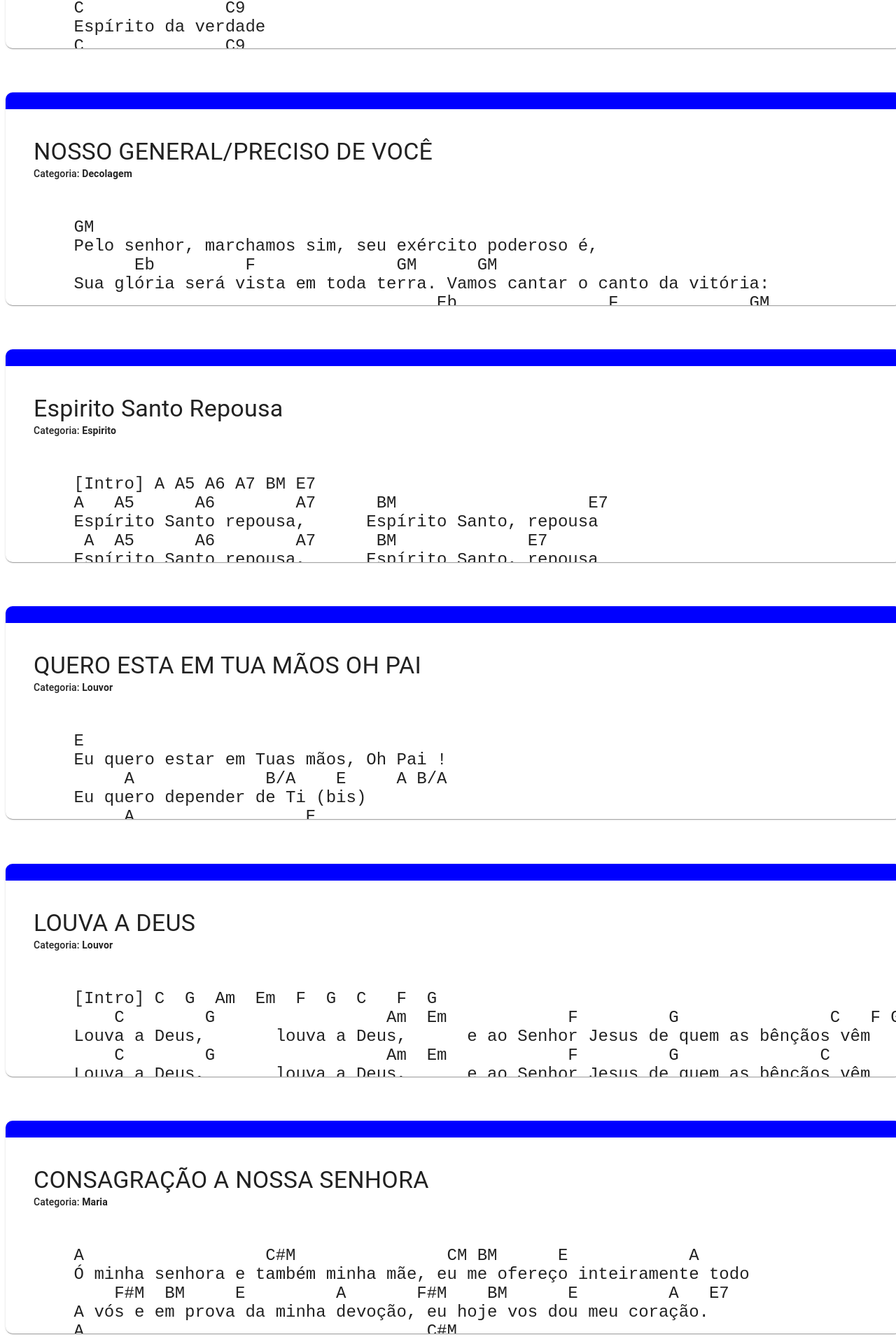
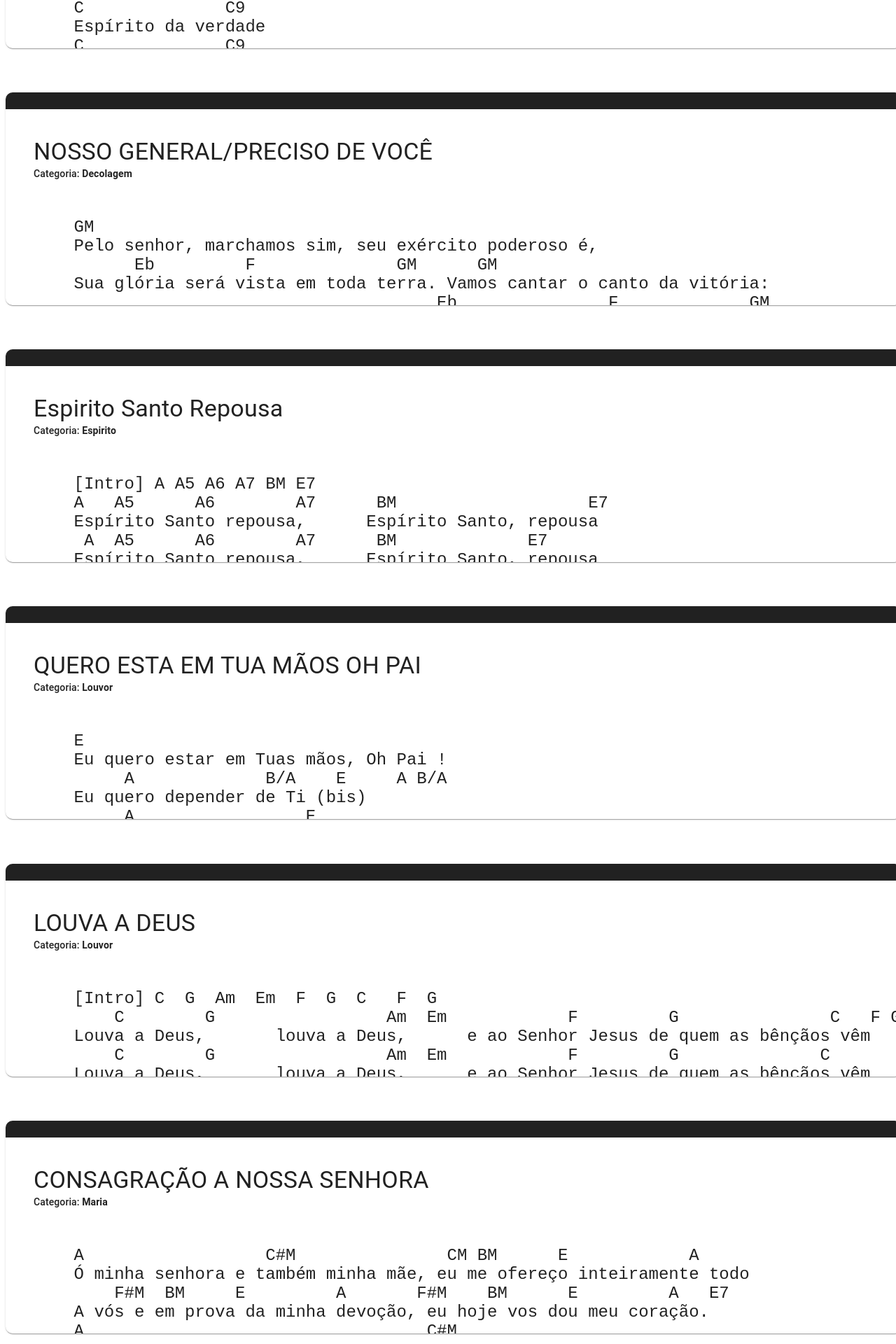
Before and after one commit to rafadealmeida/repertorio, a React (Create React App) app: page / in a window 1280 px wide. Shown: the part 794-2714 px from the top of the page at 70% size. Built offline with nearby package versions, Linux system fonts and the light colour scheme.

Commit message:
Bordas de cores dinâmicas

```diff
--- a/src/_mocks/cifras.js
+++ b/src/_mocks/cifras.js
@@ -468,7 +468,6 @@ const cifra = [
     id: sumId(),
     categoria: 'Louvor',
     cifra: `
-    <pre>
         Intro. F F#  G
         G                                C
         Reunidos aqui, só pra louvar o Senhor
--- /dev/null
+++ b/src/assets/css/cards.css
@@ -0,0 +1,21 @@
+.cartao-post--Maria {
+  border-color: #83D5F1
+}
+.cartao-post--Paz {
+  border-color: #DADDDB
+}
+.cartao-post--Decolagem {
+  border-color: #EBA75F
+}
+.cartao-post--Espirito {
+  border-color: #FFD966
+}
+.cartao-post--Louvor {
+  border-color: #F77B72
+}
+.cartao-post--Perdao {
+  border-color: #BADBE1
+}
+.cartao-post--Novas {
+  border-color: #B4A7D6
+}
--- /dev/null
+++ b/src/assets/css/link_menu.css
@@ -0,0 +1,3 @@
+.menu__link{
+  text-decoration: none
+}
--- a/src/components/CardCifra.jsx
+++ b/src/components/CardCifra.jsx
@@ -1,8 +1,8 @@
 import React from 'react';
 import { Typography, Card } from '@mui/material';
 import styled from 'styled-components';
-import { useParams, Link } from 'react-router-dom';
-// import cifras from '../_mocks/cifras';
+import { Link } from 'react-router-dom';
+import '../assets/css/cards.css';
 
 const Cifra = styled.pre`
   font-size: 1.5rem;
@@ -10,14 +10,13 @@ const Cifra = styled.pre`
 
 // eslint-disable-next-line react/prop-types
 function CardCifra({ cifras = [] }) {
-  // eslint-disable-next-line no-unused-vars
-  const { id } = useParams();
   return (
     <>
       {cifras.map((cifra) => {
         return (
           <Link key={cifra.id} to={`/cifra/${cifra.id}`} style={{ textDecoration: 'none' }}>
             <Card
+              className={`cartao-post--${cifra.categoria}`}
               key={cifra.id}
               sx={{
                 margin: '5% auto',
@@ -25,7 +24,7 @@ function CardCifra({ cifras = [] }) {
                 borderRadius: '10px',
                 height: 200,
                 width: 1200,
-                borderTop: '1.5rem solid blue',
+                borderTop: '1.5rem solid',
               }}
             >
               <Typography variant="h4">{cifra.titulo}</Typography>
--- a/src/components/Drawer.jsx
+++ b/src/components/Drawer.jsx
@@ -33,11 +33,11 @@ export default function TemporaryDrawer() {
       onKeyDown={toggleDrawer(anchor, false)}
     >
       <List>
-        <Link to="/">
+        <Link to="/" className="menu__link">
           <ListItem key="Home" disablePadding>
             <ListItemButton>
               <ListItemIcon>
-                <Icon icon="entypo:folder-music" />
+                <Icon icon="entypo:folder-music" fontSize="large" />
               </ListItemIcon>
               <ListItemText primary="Home" />
             </ListItemButton>
@@ -45,23 +45,23 @@ export default function TemporaryDrawer() {
         </Link>
       </List>
       <List>
-        <Link to="/teste">
+        <Link to="/teste" className="menu__link">
           <ListItem key="Missa" disablePadding>
-            <ListItemButton sx={{ textDecoration: 'none' }}>
+            <ListItemButton>
               <ListItemIcon>
-                <Icon icon="entypo:folder-music" />
+                <Icon icon="mdi:cross-outline" fontSize="large" />
               </ListItemIcon>
-              <ListItemText primary="Missa" />
+              <ListItemText primary="Missa" sx={{ textDecoration: 'none', color: 'black' }} />
             </ListItemButton>
           </ListItem>
         </Link>
       </List>
 
-      <List>
+      <List className="menu__link">
         <ListItem key="Grupo de Oração" disablePadding>
           <ListItemButton>
             <ListItemIcon>
-              <Icon icon="entypo:folder-music" />
+              <Icon icon="la:praying-hands" fontSize="large" />
             </ListItemIcon>
             <ListItemText primary="Grupo de Oração" />
           </ListItemButton>
@@ -74,9 +74,9 @@ export default function TemporaryDrawer() {
 
   return (
     <div>
-      {['Menu'].map((anchor) => (
+      {['left'].map((anchor) => (
         <React.Fragment key={anchor}>
-          <Button onClick={toggleDrawer(anchor, true)}>{anchor}</Button>
+          <Button onClick={toggleDrawer(anchor, true)}>Menu</Button>
           <Drawer anchor={anchor} open={state[anchor]} onClose={toggleDrawer(anchor, false)}>
             {list(anchor)}
           </Drawer>
--- a/src/pages/Cifra.jsx
+++ b/src/pages/Cifra.jsx
@@ -1,5 +1,6 @@
 import { Card, Typography, Button } from '@mui/material';
 // eslint-disable-next-line no-unused-vars
+import reactStringReplace from 'react-string-replace';
 import React, { useState, useEffect } from 'react';
 import { useParams, Link } from 'react-router-dom';
 import styled from 'styled-components';
@@ -8,6 +9,9 @@ import cifras from '../_mocks/cifras';
 const CifraSelect = styled.pre`
   font-size: 1rem;
 `;
+// eslint-disable-next-line prettier/prettier
+const acordes =
+  /(\b(?:G,C,D|A,B,C|E,C,D)|(?:[ABCDEFG](?:#|b)?)(?:\/[ABCDEFG]b)?(?:(?:(?:maj|min|sus|add|aug|dim|M)(?:\d{0,2}(?:#\d{1,2}|sus\d)?)?)|(?:m\d{0,2}(?:(?:maj|add|#)\d{0,2})?)|(?:-?\d{0,2}(?:\([^)]*\)|#\d{1,2})?))?)/g;
 
 function Cifra() {
   const { id } = useParams();
@@ -31,7 +35,14 @@ function Cifra() {
         <Typography variant="subtitle2" sx={{ textIndent: '1rem' }}>
           Categoria: <strong>{cifra.categoria}</strong>
         </Typography>
-        <CifraSelect>{cifra.cifra}</CifraSelect>
+        {/* <CifraSelect>{cifra.cifra}</CifraSelect> */}
+        <CifraSelect>
+          {reactStringReplace(cifra.cifra, acordes, (match, i) => (
+            <b key={i} style={{ color: '#f70' }}>
+              {match}
+            </b>
+          ))}
+        </CifraSelect>
       </Card>
     </>
   );
```
